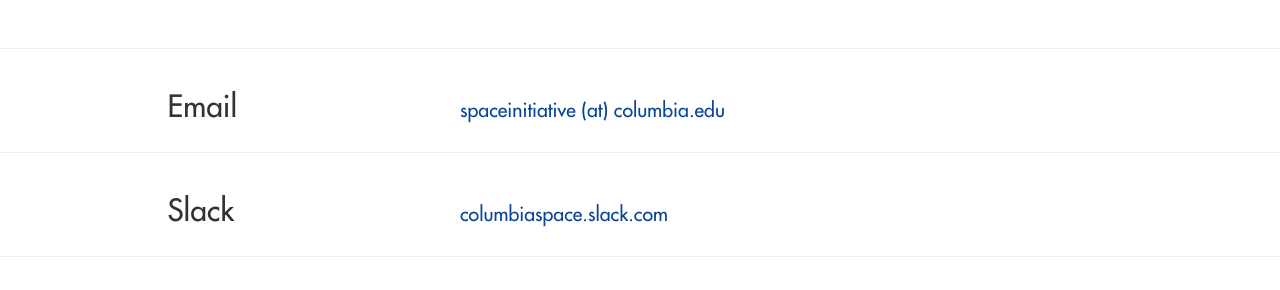
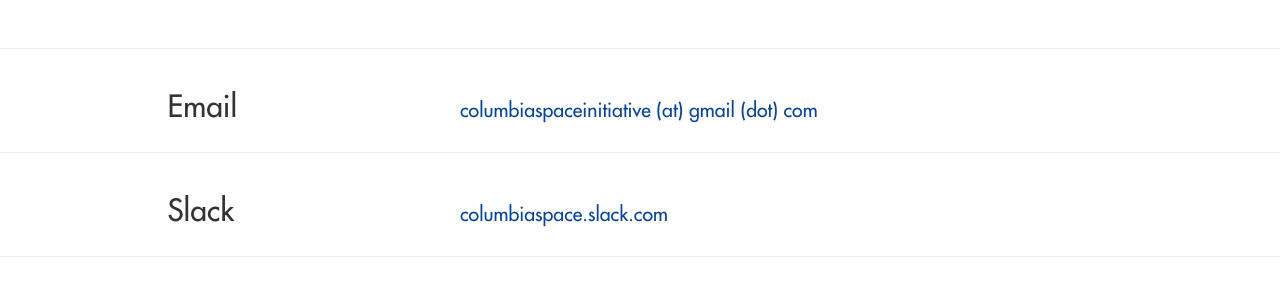
Before and after one commit to columbiaspace/columbiaspace.org, a Jekyll site: the page built from contact.html, in a window 1280 px wide and 900 px high, scrolled down 787 px. Shown: the part 291-581 px from the top of the window. Built offline with Jekyll 4.4.1, drawn with Linux system fonts in a browser that asks for light colours; nearby versions of some CDN libraries; comment, search, counter and statistics services are not loaded.

Commit message:
changed email

```diff
--- a/contact.html
+++ b/contact.html
@@ -30,7 +30,7 @@
 	<h2>Email</h2>
       </div>
       <div class="col-md-7">
-	<h2> <small><a href="mailto:spaceinitiative@columbia.edu">spaceinitiative (at) columbia.edu</a></small></h2>
+	<h2> <small><a href="mailto:columbiaspaceinitiative@gmail.com">columbiaspaceinitiative (at) gmail (dot) com</a></small></h2>
       </div>
       <div class="col-md-1"></div>
     </div>
```
